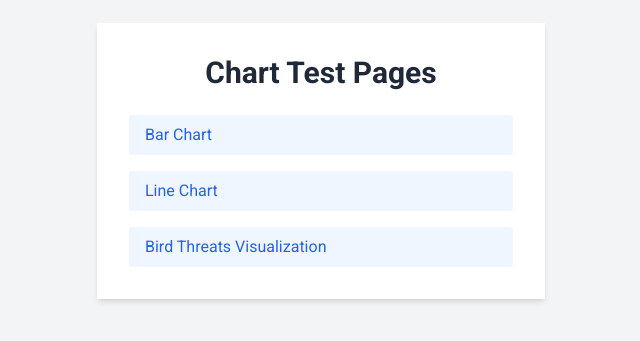
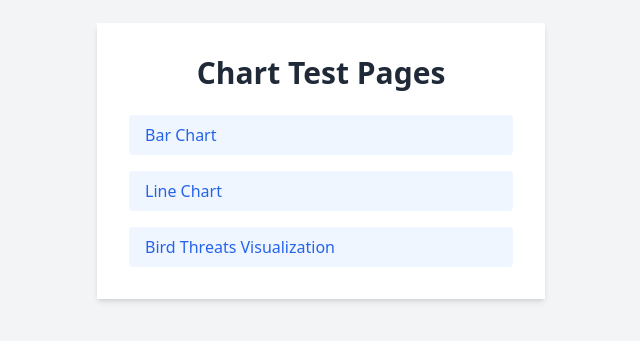
Before and after one commit to intendedsideeffects/Test-Files-Miro, a Next.js app: page / in a window 1280 px wide. Shown: the part 239-580 px from the top of the page, without its empty margins (319-959 px from the left). Built offline with nearby package versions, Linux system fonts and the light colour scheme.

Commit message:
Remove font configuration to fix build errors

```diff
--- a/app/layout.tsx
+++ b/app/layout.tsx
@@ -1,11 +1,4 @@
-import { Roboto } from "next/font/google"
 import "./globals.css"
-
-const roboto = Roboto({
-  weight: ["400", "700"],
-  subsets: ["latin"],
-  display: "swap",
-})
 
 export const metadata = {
   title: "Chart Test",
@@ -19,7 +12,7 @@ export default function RootLayout({
 }) {
   return (
     <html lang="en">
-      <body className={roboto.className}>{children}</body>
+      <body>{children}</body>
     </html>
   )
 }
```
